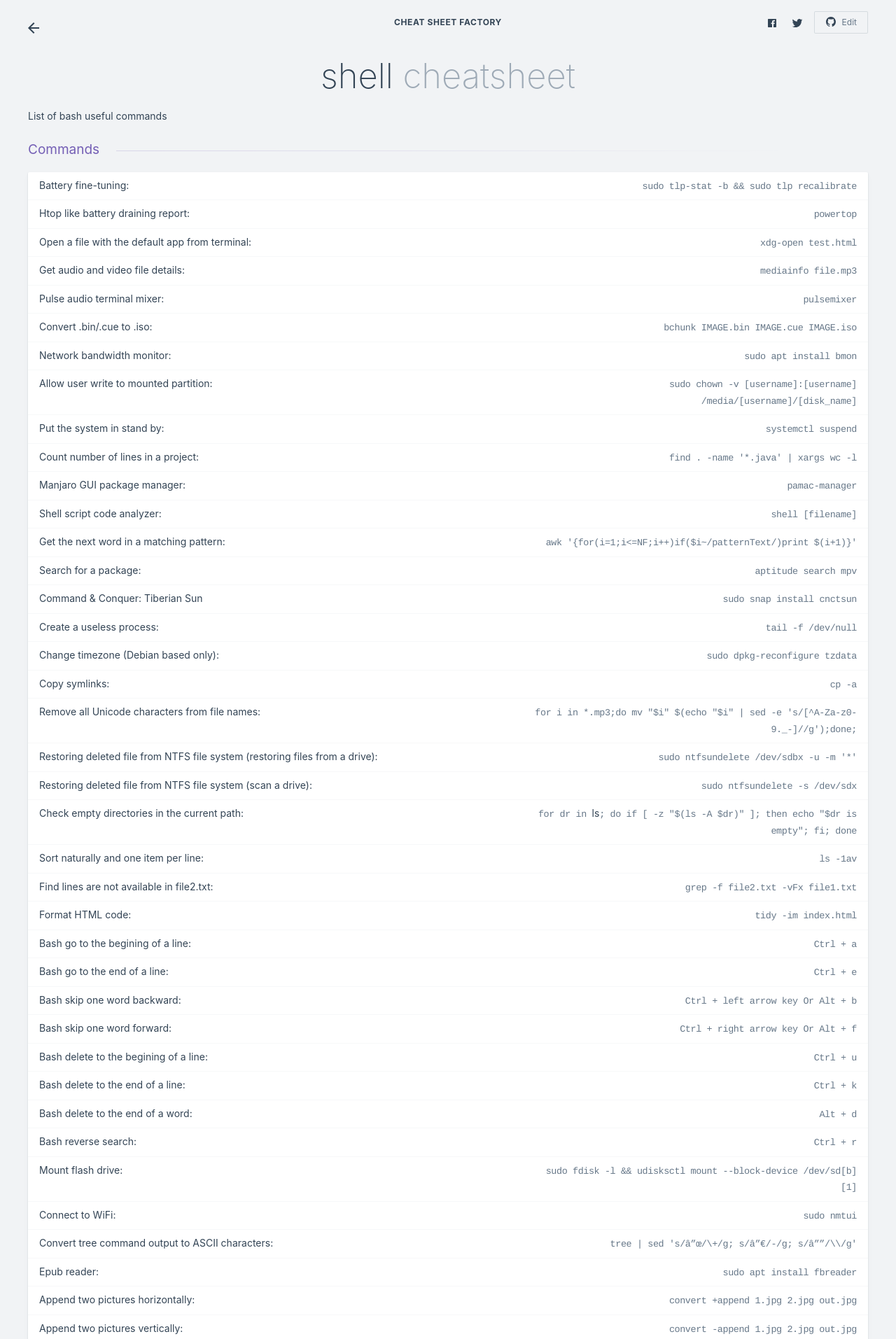
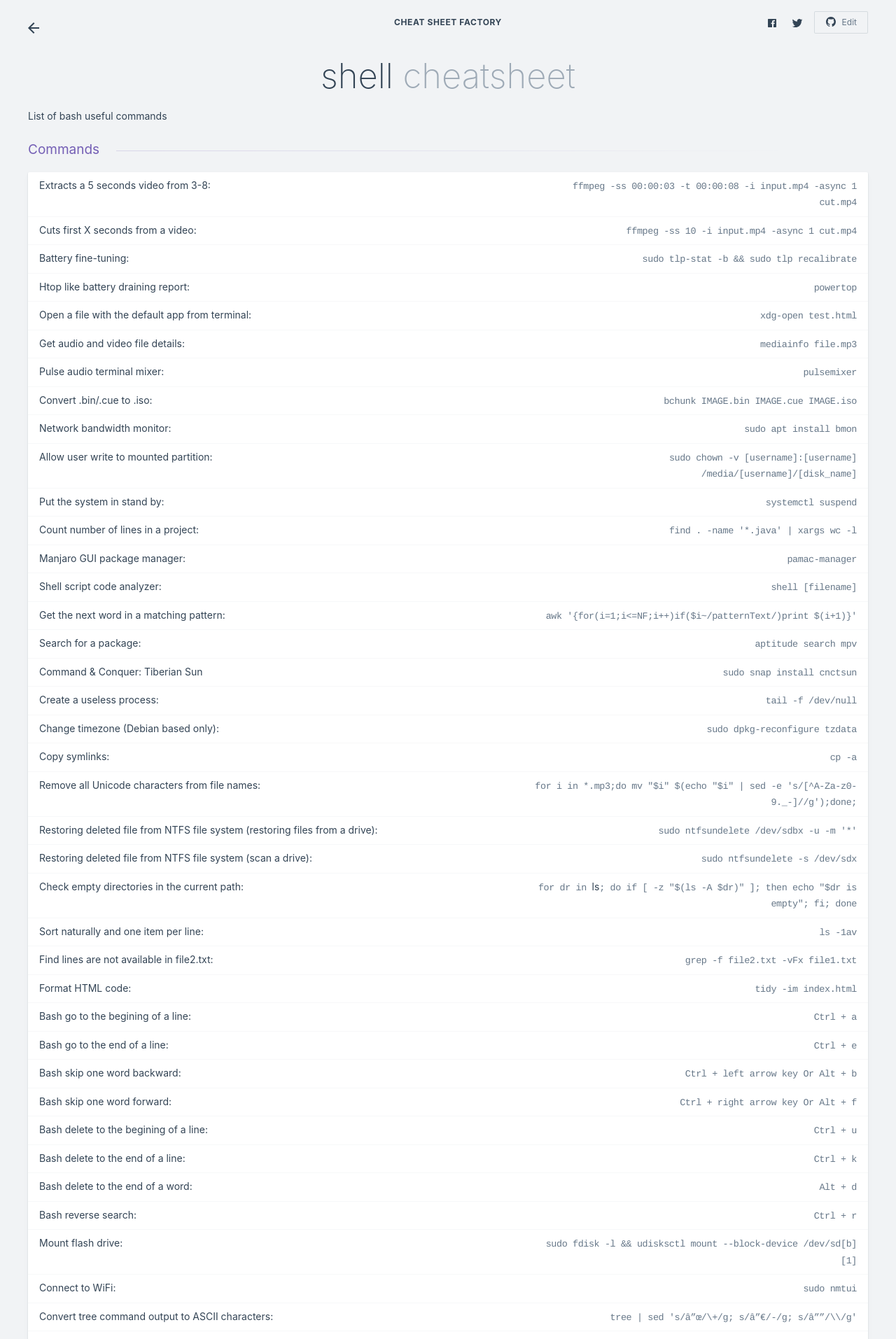
Before and after one commit to kasramp/cheat-sheet-factory, a Jekyll site: the page built from linux/shell.md, in a window 1280 px wide. Shown: the top 1913 px of the page at 70% size. Built offline with Jekyll 4.4.1, drawn with Linux system fonts in a browser that asks for light colours; nearby versions of some CDN libraries.

Commit message:
Add ffmpeg commands to cut videos

```diff
--- a/linux/shell.md
+++ b/linux/shell.md
@@ -17,6 +17,8 @@ Shortcuts
 
 ### Commands
 
+| Extracts a 5 seconds video from 3-8: | `ffmpeg -ss 00:00:03 -t 00:00:08 -i input.mp4 -async 1 cut.mp4` |
+| Cuts first X seconds from a video: | `ffmpeg -ss 10 -i input.mp4 -async 1 cut.mp4` |
 | Battery fine-tuning: | `sudo tlp-stat -b && sudo tlp recalibrate` |
 | Htop like battery draining report: | `powertop` |
 | Open a file with the default app from terminal: | `xdg-open test.html` |
```
Also changed, not shown: other parts of linux/shell.md (+1 -1 lines).
